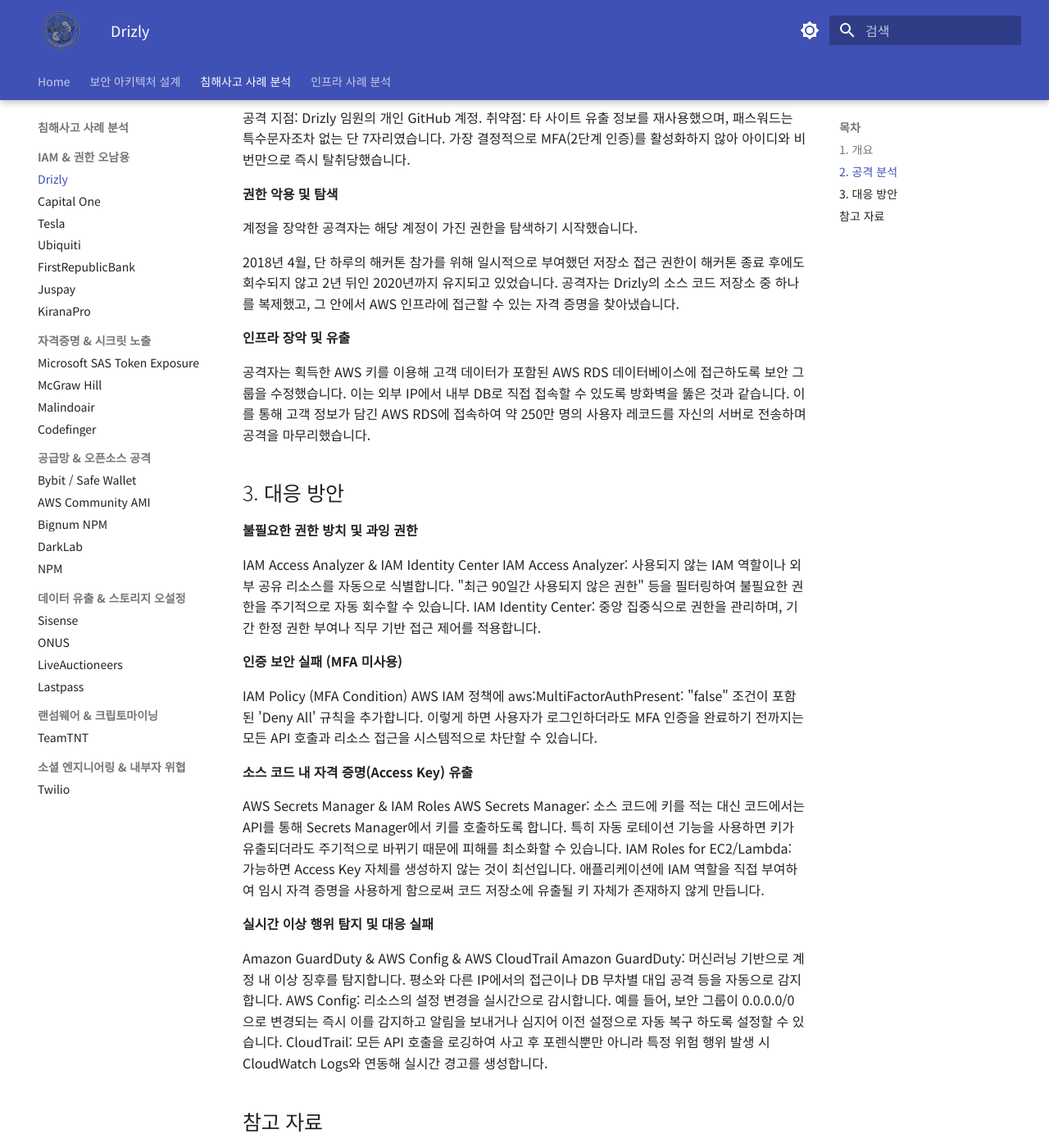
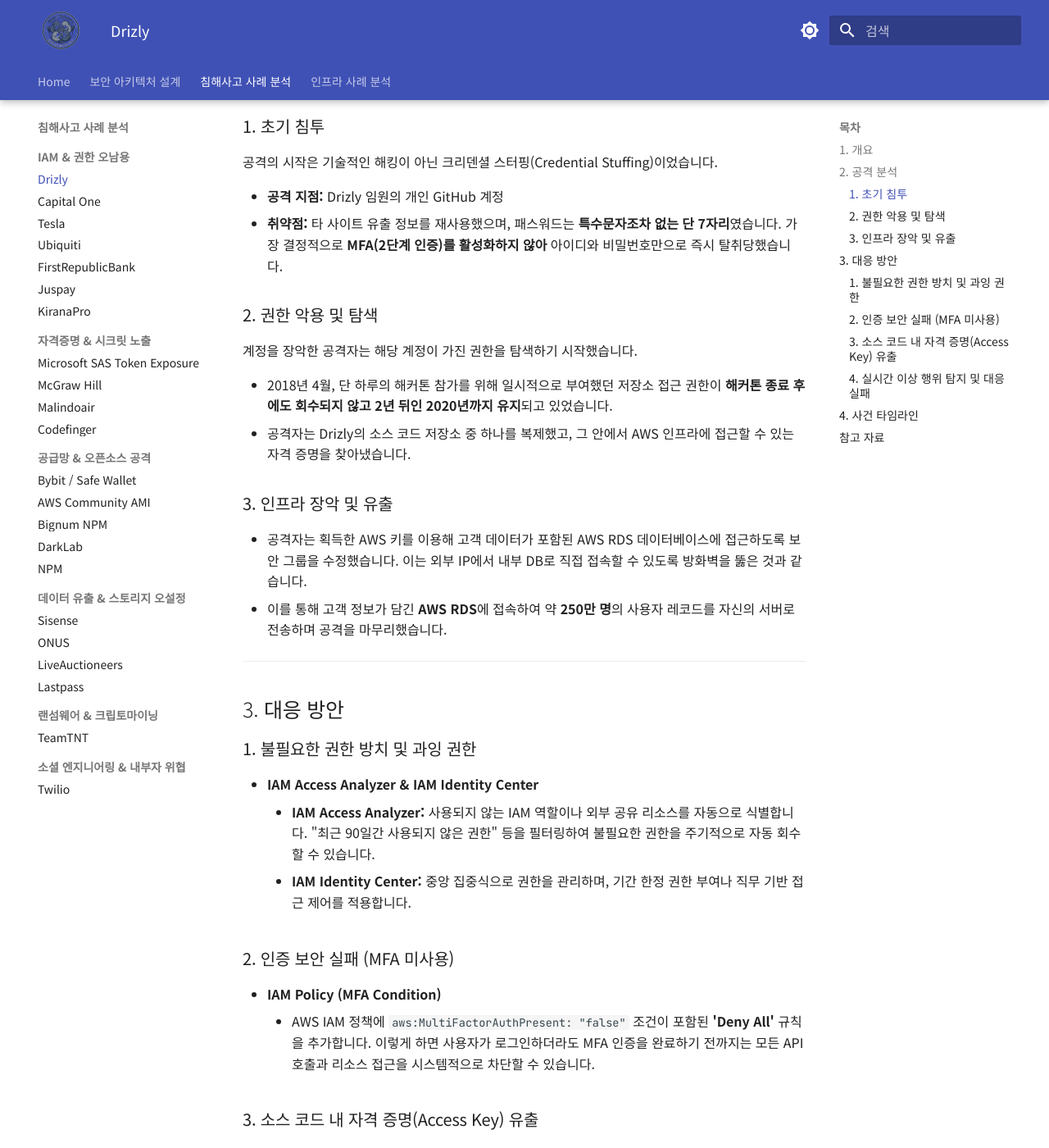
Before and after one commit to UniteLiveDisperseDie/secure-cloud-architecture-docs, an MkDocs documentation site: the page built from docs/01-incident/case-01-drizly.md, in a window 1280 px wide and 1400 px high, scrolled down 1117 px. Shown: the whole window at 82% size. Built offline with MkDocs 1.6.1 and Material for MkDocs 9.7.7, drawn with Linux system fonts in a browser that asks for light colours; some of the changed lines change nothing that is shown; some of the changed text lies outside the part shown.

Commit message:
fix: 글 배치 수정

```diff
--- a/docs/01-incident/case-01-drizly.md
+++ b/docs/01-incident/case-01-drizly.md
@@ -1,64 +1,82 @@
 # Drizly (2020) 사고 사례 분석
 
 ## 1. 개요
-2020년 7월, 미국 최대의 주류 배달 플랫폼인 Drizly에서 약 250만 명의 고객 정보가 유출되는 대규모 보안 사고가 발생했습니다. 이 사건은 단순한 데이터 유출을 넘어, 2018년 해커톤을 위해 임시로 부여했던 권한이 2년 동안 회수되지 않고 방치되는 등 클라우드 환경에서 관리적 보안의 부재가 기업에 어떤 치명적인 영향을 미치는지 보여주는 대표적인 사례입니다.
 
-발생 시점: 2020년 6월 (공개 및 인지 시점은 7월)
-피해 규모: 약 250만 명의 고객 레코드 (이름, 이메일, 주소, 주문 내역 등)
-주요 원인: 임원 계정의 크리덴셜 스터핑 탈취 및 이를 통한 AWS 자격 증명 유출
-사고의 결과: 2021년 Uber에 인수되었으나, 지속적인 법적 리스크와 브랜드 신뢰도 하락으로 2024년 3월 서비스 공식 종료
+2020년 7월, 미국 최대의 주류 배달 플랫폼인 **Drizly**에서 약 **250만 명**의 고객 정보가 유출되는 대규모 보안 사고가 발생했습니다. 이 사건은 단순한 데이터 유출을 넘어, **2018년 해커톤을 위해 임시로 부여했던 권한이 2년 동안 회수되지 않고 방치**되는 등 클라우드 환경에서 관리적 보안의 부재가 기업에 어떤 치명적인 영향을 미치는지 보여주는 대표적인 사례입니다.
+
+- **발생 시점:** 2020년 6월 (공개 및 인지 시점은 7월)
+- **피해 규모:** 약 250만 명의 고객 레코드 (이름, 이메일, 주소, 주문 내역 등)
+- **주요 원인:** 임원 계정의 크리덴셜 스터핑 탈취 및 이를 통한 AWS 자격 증명 유출
+- **사고의 결과:** 2021년 Uber에 인수되었으나, 지속적인 법적 리스크와 브랜드 신뢰도 하락으로 **2024년 3월 서비스 공식 종료**
+
+---
 
 ## 2. 공격 분석
 
 ![Drizly 공격 프로세스](../images/incident/case-01-drizly/process.png)
 
-**초기 침투**
+### 1. 초기 침투
 
 공격의 시작은 기술적인 해킹이 아닌 크리덴셜 스터핑(Credential Stuffing)이었습니다.
 
-공격 지점: Drizly 임원의 개인 GitHub 계정.
-취약점: 타 사이트 유출 정보를 재사용했으며, 패스워드는 특수문자조차 없는 단 7자리였습니다. 가장 결정적으로 MFA(2단계 인증)를 활성화하지 않아 아이디와 비번만으로 즉시 탈취당했습니다.
+- **공격 지점:** Drizly 임원의 개인 GitHub 계정
+- **취약점:** 타 사이트 유출 정보를 재사용했으며, 패스워드는 **특수문자조차 없는 단 7자리**였습니다. 가장 결정적으로 **MFA(2단계 인증)를 활성화하지 않아** 아이디와 비밀번호만으로 즉시 탈취당했습니다.
 
-**권한 악용 및 탐색**
+### 2. 권한 악용 및 탐색
 
 계정을 장악한 공격자는 해당 계정이 가진 권한을 탐색하기 시작했습니다.
 
-2018년 4월, 단 하루의 해커톤 참가를 위해 일시적으로 부여했던 저장소 접근 권한이 해커톤 종료 후에도 회수되지 않고 2년 뒤인 2020년까지 유지되고 있었습니다.
-공격자는 Drizly의 소스 코드 저장소 중 하나를 복제했고, 그 안에서 AWS 인프라에 접근할 수 있는 자격 증명을 찾아냈습니다.
+- 2018년 4월, 단 하루의 해커톤 참가를 위해 일시적으로 부여했던 저장소 접근 권한이 **해커톤 종료 후에도 회수되지 않고 2년 뒤인 2020년까지 유지**되고 있었습니다.
+- 공격자는 Drizly의 소스 코드 저장소 중 하나를 복제했고, 그 안에서 AWS 인프라에 접근할 수 있는 자격 증명을 찾아냈습니다.
 
+### 3. 인프라 장악 및 유출
 
-**인프라 장악 및 유출**
+- 공격자는 획득한 AWS 키를 이용해 고객 데이터가 포함된 AWS RDS 데이터베이스에 접근하도록 보안 그룹을 수정했습니다. 이는 외부 IP에서 내부 DB로 직접 접속할 수 있도록 방화벽을 뚫은 것과 같습니다.
+- 이를 통해 고객 정보가 담긴 **AWS RDS**에 접속하여 약 **250만 명**의 사용자 레코드를 자신의 서버로 전송하며 공격을 마무리했습니다.
 
-공격자는 획득한 AWS 키를 이용해 고객 데이터가 포함된 AWS RDS 데이터베이스에 접근하도록 보안 그룹을 수정했습니다. 이는 외부 IP에서 내부 DB로 직접 접속할 수 있도록 방화벽을 뚫은 것과 같습니다.
-이를 통해 고객 정보가 담긴 AWS RDS에 접속하여 약 250만 명의 사용자 레코드를 자신의 서버로 전송하며 공격을 마무리했습니다.
+---
 
 ## 3. 대응 방안
-**불필요한 권한 방치 및 과잉 권한**
+### 1. 불필요한 권한 방치 및 과잉 권한
 
-IAM Access Analyzer & IAM Identity Center
-IAM Access Analyzer: 사용되지 않는 IAM 역할이나 외부 공유 리소스를 자동으로 식별합니다. "최근 90일간 사용되지 않은 권한" 등을 필터링하여 불필요한 권한을 주기적으로 자동 회수할 수 있습니다.
-IAM Identity Center: 중앙 집중식으로 권한을 관리하며, 기간 한정 권한 부여나 직무 기반 접근 제어를 적용합니다.
+- **IAM Access Analyzer & IAM Identity Center**
+    - **IAM Access Analyzer:** 사용되지 않는 IAM 역할이나 외부 공유 리소스를 자동으로 식별합니다. "최근 90일간 사용되지 않은 권한" 등을 필터링하여 불필요한 권한을 주기적으로 자동 회수할 수 있습니다.
+    - **IAM Identity Center:** 중앙 집중식으로 권한을 관리하며, 기간 한정 권한 부여나 직무 기반 접근 제어를 적용합니다.
 
+### 2. 인증 보안 실패 (MFA 미사용)
 
-**인증 보안 실패 (MFA 미사용)**
+- **IAM Policy (MFA Condition)**
+    - AWS IAM 정책에 `aws:MultiFactorAuthPresent: "false"` 조건이 포함된 **'Deny All'** 규칙을 추가합니다. 이렇게 하면 사용자가 로그인하더라도 MFA 인증을 완료하기 전까지는 모든 API 호출과 리소스 접근을 시스템적으로 차단할 수 있습니다.
 
-IAM Policy (MFA Condition)
-AWS IAM 정책에 aws:MultiFactorAuthPresent: "false" 조건이 포함된 'Deny All' 규칙을 추가합니다. 이렇게 하면 사용자가 로그인하더라도 MFA 인증을 완료하기 전까지는 모든 API 호출과 리소스 접근을 시스템적으로 차단할 수 있습니다.
+### 3. 소스 코드 내 자격 증명(Access Key) 유출
 
+- **AWS Secrets Manager & IAM Roles**
+    - **AWS Secrets Manager:** 소스 코드에 키를 적는 대신 코드에서는 API를 통해 Secrets Manager에서 키를 호출하도록 합니다. 특히 **자동 로테이션** 기능을 사용하면 키가 유출되더라도 주기적으로 바뀌기 때문에 피해를 최소화할 수 있습니다.
+    - **IAM Roles for EC2/Lambda:** 가능하면 Access Key 자체를 생성하지 않는 것이 최선입니다. 애플리케이션에 IAM 역할을 직접 부여하여 **임시 자격 증명**을 사용하게 함으로써 코드 저장소에 유출될 키 자체가 존재하지 않게 만듭니다.
 
-**소스 코드 내 자격 증명(Access Key) 유출**
+### 4. 실시간 이상 행위 탐지 및 대응 실패
 
-AWS Secrets Manager & IAM Roles
-AWS Secrets Manager: 소스 코드에 키를 적는 대신 코드에서는 API를 통해 Secrets Manager에서 키를 호출하도록 합니다. 특히 자동 로테이션 기능을 사용하면 키가 유출되더라도 주기적으로 바뀌기 때문에 피해를 최소화할 수 있습니다.
-IAM Roles for EC2/Lambda: 가능하면 Access Key 자체를 생성하지 않는 것이 최선입니다. 애플리케이션에 IAM 역할을 직접 부여하여 임시 자격 증명을 사용하게 함으로써 코드 저장소에 유출될 키 자체가 존재하지 않게 만듭니다.
+- **Amazon GuardDuty & AWS Config & AWS CloudTrail**
+    - **Amazon GuardDuty:** 머신러닝 기반으로 계정 내 이상 징후를 탐지합니다. 평소와 다른 IP에서의 접근이나 DB 무차별 대입 공격 등을 자동으로 감지합니다.
+    - **AWS Config:** 리소스의 설정 변경을 실시간으로 감시합니다. 예를 들어, 보안 그룹이 `0.0.0.0/0`으로 변경되는 즉시 이를 감지하고 알림을 보내거나 이전 설정으로 자동 복구하도록 설정할 수 있습니다.
+    - **CloudTrail:** 모든 API 호출을 로깅하여 사고 후 포렌식뿐만 아니라 특정 위험 행위 발생 시 CloudWatch Logs와 연동해 실시간 경고를 생성합니다.
 
+---
 
-**실시간 이상 행위 탐지 및 대응 실패**
+## 4. 사건 타임라인
 
-Amazon GuardDuty & AWS Config & AWS CloudTrail
-Amazon GuardDuty: 머신러닝 기반으로 계정 내 이상 징후를 탐지합니다. 평소와 다른 IP에서의 접근이나 DB 무차별 대입 공격 등을 자동으로 감지합니다.
-AWS Config: 리소스의 설정 변경을 실시간으로 감시합니다. 예를 들어, 보안 그룹이 0.0.0.0/0으로 변경되는 즉시 이를 감지하고 알림을 보내거나 심지어 이전 설정으로 자동 복구 하도록 설정할 수 있습니다.
-CloudTrail: 모든 API 호출을 로깅하여 사고 후 포렌식뿐만 아니라 특정 위험 행위 발생 시 CloudWatch Logs와 연동해 실시간 경고를 생성합니다.
+| **날짜** | **주요 사건** |
+|---------|-------------|
+| 2018년 4월 | 단 하루의 해커톤을 위해 임원에게 GitHub 저장소 접근 권한 부여 |
+| 2020년 7월 | 크리덴셜 스터핑으로 임원 계정 탈취 및 AWS RDS 내 250만 명 정보 유출 |
+| 2020년 7월 28일 | Drizly, 보안 사고 발생에 대한 공식 성명 발표 |
+| 2021년 2월 | Uber가 11억 달러(약 1.4조 원)에 Drizly 인수 |
+| 2022년 10월 24일 | 미국 연방거래위원회(FTC), Drizly의 보안 실태 조사 시작 |
+| 2023년 1월 10일 | 불필요 데이터 파기 명령 및 **CEO 개인에게 보안 책임 부여**라는 이례적 판결 |
+| 2024년 1월 15일 | Uber, 리스크 및 비즈니스 판단 하에 Drizly 서비스 종료 발표 |
+| 2024년 3월 | Drizly 서비스 공식 종료 및 조직 해체 |
+
+---
 
 ## 참고 자료
 
```
